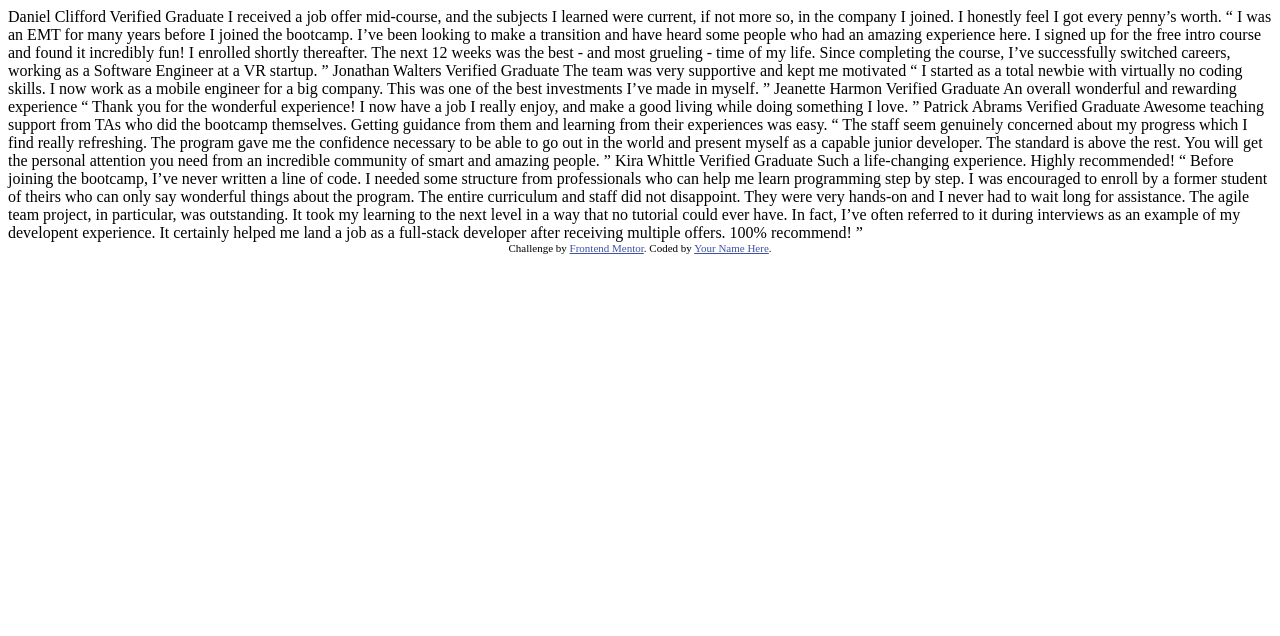
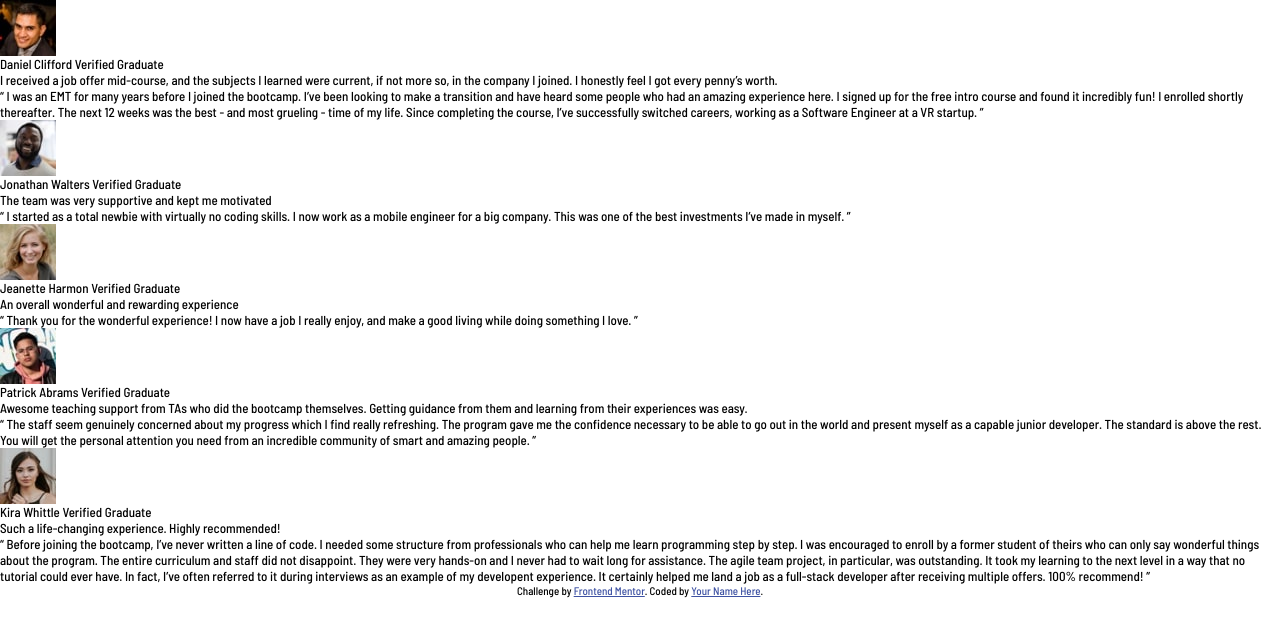
Before and after one commit to Joscha-Goetz/Testemonials-Grid-Section-Main-FM, a plain HTML site: page index.html in a window 1280 px wide. Drawn offline with Linux system fonts and the light colour scheme.

Commit message:
HTML construction and font

```diff
--- a/index.html
+++ b/index.html
@@ -3,62 +3,96 @@
 <head>
   <meta charset="UTF-8">
   <meta name="viewport" content="width=device-width, initial-scale=1.0"> <!-- displays site properly based on user's device -->
+  <!-- Font -->
+  <link rel="preconnect" href="https://fonts.googleapis.com">
+  <link rel="preconnect" href="https://fonts.gstatic.com" crossorigin>
+  <link href="https://fonts.googleapis.com/css2?family=Barlow+Semi+Condensed:wght@500;600&display=swap" rel="stylesheet">
 
   <link rel="icon" type="image/png" sizes="32x32" href="./images/favicon-32x32.png">
-
+  <link rel="stylesheet" href="style.css">
   <title>Frontend Mentor | [Challenge Name Here]</title>
-
-  <!-- Feel free to remove these styles or customise in your own stylesheet 👍 -->
-  <style>
-    .attribution { font-size: 11px; text-align: center; }
-    .attribution a { color: hsl(228, 45%, 44%); }
-  </style>
 </head>
 <body>
+  <div class="wrapper">
+    <div class="wrapper__left-side">
+      <div class="card">
+        <div class="card__header">
+          <img src="images/image-daniel.jpg" alt="Daniel Clifford">
+          <div class="person-info">
             Daniel Clifford
             Verified Graduate
-
+          </div>
+        </div>
+        <h2>
           I received a job offer mid-course, and the subjects I learned were current, if not more so,
           in the company I joined. I honestly feel I got every penny’s worth.
-
+        </h2>
+        <p>
           “ I was an EMT for many years before I joined the bootcamp. I’ve been looking to make a
           transition and have heard some people who had an amazing experience here. I signed up
           for the free intro course and found it incredibly fun! I enrolled shortly thereafter.
           The next 12 weeks was the best - and most grueling - time of my life. Since completing
           the course, I’ve successfully switched careers, working as a Software Engineer at a VR startup. ”
-
+        </p>
+      </div>
+      <div class="card">
+        <div class="card__header">
+          <img src="images/image-jonathan.jpg" alt="Jonathan Walter">
+          <div class="header__person-info">
             Jonathan Walters
             Verified Graduate
-
-  The team was very supportive and kept me motivated
-
+          </div>
+        </div>
+        <h2>The team was very supportive and kept me motivated</h2>
+        <p>
           “ I started as a total newbie with virtually no coding skills. I now work as a mobile engineer
           for a big company. This was one of the best investments I’ve made in myself. ”
-
+        </p>
+      </div>
+      <div class="card">
+        <div class="card__header">
+          <img src="images/image-jeanette.jpg" alt="Jeanette Harmon">
+          <div class="header__person-info">
             Jeanette Harmon
             Verified Graduate
-
-  An overall wonderful and rewarding experience
-
+          </div>
+        </div>
+        <h2>An overall wonderful and rewarding experience</h2>
+        <p>
           “ Thank you for the wonderful experience! I now have a job I really enjoy, and make a good living
           while doing something I love. ”
-
+        </p>
+      </div>
+      <div class="card">
+        <div class="card__header">
+          <img src="images/image-patrick.jpg" alt="Patrick Abrams">
+          <div class="header__person-info">
             Patrick Abrams
             Verified Graduate
-
+          </div>
+        </div>
+        <h2>
           Awesome teaching support from TAs who did the bootcamp themselves. Getting guidance from them and
           learning from their experiences was easy.
-
+        </h2>
+        <p>
           “ The staff seem genuinely concerned about my progress which I find really refreshing. The program
           gave me the confidence necessary to be able to go out in the world and present myself as a capable
           junior developer. The standard is above the rest. You will get the personal attention you need from
           an incredible community of smart and amazing people. ”
-
+        </p>
+      </div>
+    </div>
+    <div class="card">
+      <div class="card__header">
+        <img src="images/image-kira.jpg" alt="Kira Whittle">
+        <div class="header__person-info">
           Kira Whittle
           Verified Graduate
-
-  Such a life-changing experience. Highly recommended!
-
+        </div>
+      </div>
+      <h2>Such a life-changing experience. Highly recommended!</h2>
+      <p>
         “ Before joining the bootcamp, I’ve never written a line of code. I needed some structure from
         professionals who can help me learn programming step by step. I was encouraged to enroll by a former
         student of theirs who can only say wonderful things about the program. The entire curriculum and staff
@@ -67,6 +101,9 @@
         could ever have. In fact, I’ve often referred to it during interviews as an example of my developent
         experience. It certainly helped me land a job as a full-stack developer after receiving multiple offers.
         100% recommend! ”
+      </p>
+    </div>
+  </div>
 
   <div class="attribution">
     Challenge by <a href="https://www.frontendmentor.io?ref=challenge" target="_blank">Frontend Mentor</a>.
--- a/style.css
+++ b/style.css
@@ -3,7 +3,8 @@ img, picture, svg, video {display: block;max-width: 100%;}
 input, textarea, button, select {font: inherit;}
 * {margin: 0;padding: 0;font: inherit;}
 body{min-height: 100vh;}
-@import url('https://fonts.googleapis.com/css2?family=Barlow+Semi+Condensed:wght@500;600&display=swap');
+.attribution { font-size: 11px; text-align: center; }
+.attribution a { color: hsl(228, 45%, 44%); }
 /*
 OWN CODE
 */
@@ -22,4 +23,5 @@ OWN CODE
 }
 body {
   font-size: 13px;
+  font-family: 'Barlow Semi Condensed', sans-serif;
 }
```
Lines whose indentation alone changed are shown as unchanged.
